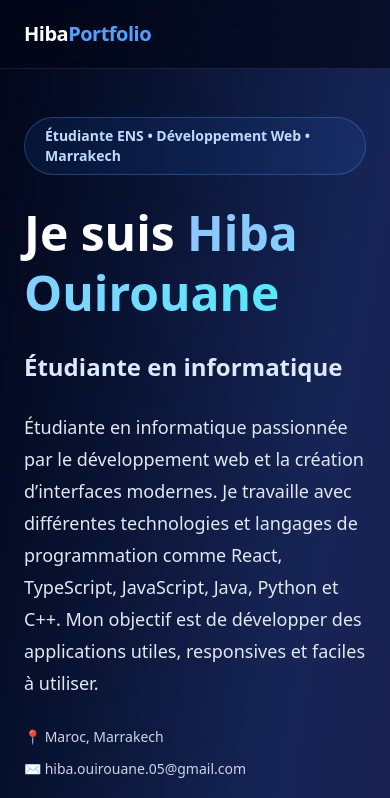
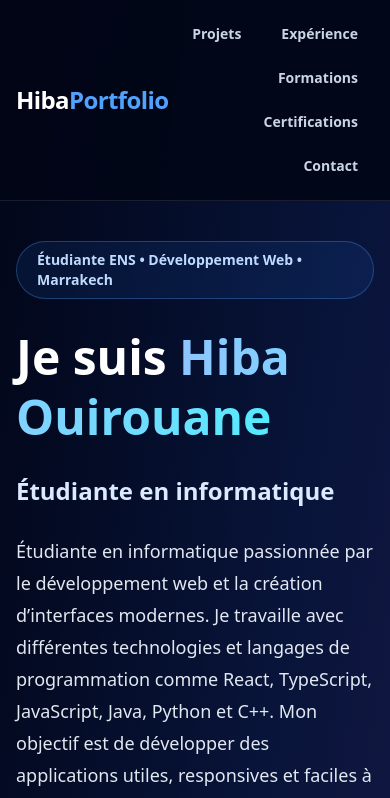
Before and after one commit to hiba-2005/Portfolio, a React (Vite) app: page / in a window 390 px wide. Shown: the top 798 px of the page. Built offline with nearby package versions, Linux system fonts and the light colour scheme.

Commit message:
fix mobile responsive navbar

```diff
--- a/src/app/RootLayout.tsx
+++ b/src/app/RootLayout.tsx
@@ -10,20 +10,30 @@ const navItems = [
 
 export default function RootLayout() {
   return (
-    <div className="min-h-screen bg-gradient-to-br from-slate-950 via-blue-950 to-indigo-950 text-white">
-      <header className="sticky top-0 z-50 border-b border-white/10 bg-slate-950/70 backdrop-blur-xl">
-        <nav className="mx-auto flex max-w-7xl items-center justify-between px-6 py-5">
-          <NavLink to="/" className="text-xl font-black tracking-tight">
-            Hiba<span className="text-blue-400">Portfolio</span>
+    <div className="min-h-screen bg-gradient-to-br from-[#020617] via-[#08143a] to-[#1e1b4b] text-white">
+
+      {/* HEADER */}
+      <header className="sticky top-0 z-50 border-b border-white/10 bg-[#020617]/90 backdrop-blur-xl">
+
+        <nav className="mx-auto flex max-w-7xl items-center justify-between px-4 py-4">
+
+          {/* LOGO */}
+          <NavLink
+            to="/"
+            className="text-2xl font-black tracking-tight"
+          >
+            <span className="text-white">Hiba</span>
+            <span className="text-blue-400">Portfolio</span>
           </NavLink>
 
-          <div className="hidden items-center gap-3 md:flex">
+          {/* MENU */}
+          <div className="flex flex-wrap items-center justify-end gap-2 md:gap-5">
             {navItems.map((item) => (
               <NavLink
                 key={item.to}
                 to={item.to}
                 className={({ isActive }) =>
-                  `rounded-full px-4 py-2 text-sm font-medium transition ${
+                  `rounded-full px-4 py-2 text-sm font-semibold transition-all ${
                     isActive
                       ? "bg-blue-500 text-white shadow-lg shadow-blue-500/30"
                       : "text-slate-300 hover:bg-white/10 hover:text-white"
@@ -37,13 +47,10 @@ export default function RootLayout() {
         </nav>
       </header>
 
-      <main className="mx-auto max-w-7xl px-6 py-12">
+      {/* MAIN */}
+      <main className="mx-auto max-w-7xl px-4 py-10">
         <Outlet />
       </main>
-
-      <footer className="border-t border-white/10 py-6 text-center text-sm text-slate-400">
-        © {new Date().getFullYear()} • Hiba Ouirouane
-      </footer>
     </div>
   );
 }
```
